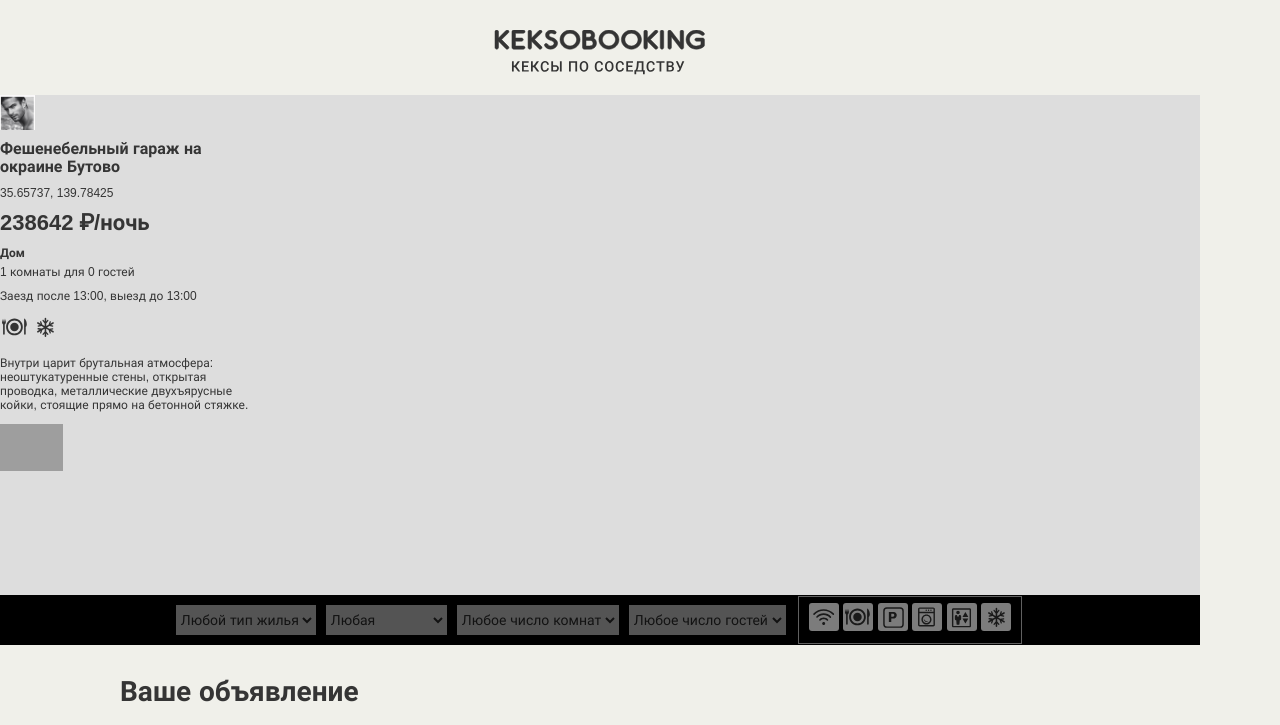
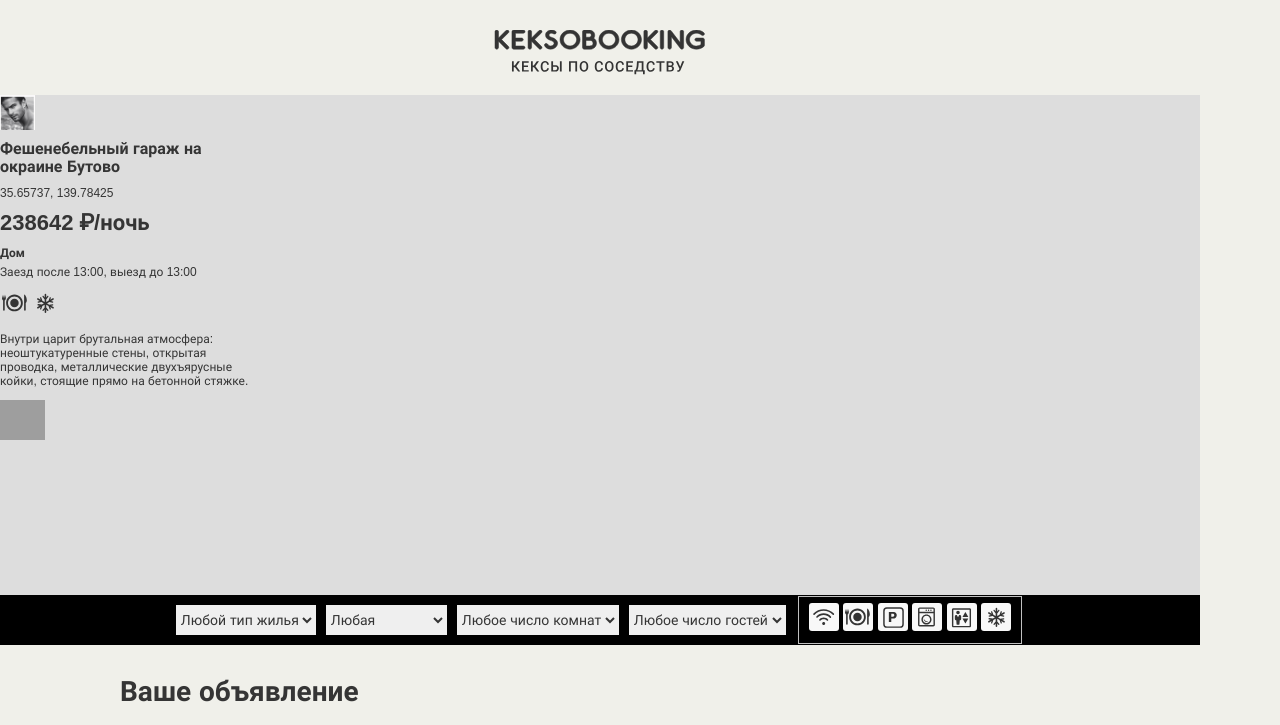
Before and after one commit to naumch1k/1692143-keksobooking-23, a website with bundled scripts: page index.html in a window 1280 px wide. Shown: the top 725 px of the page. Built offline with nearby package versions, Linux system fonts and the light colour scheme; grey boxes are pictures that could not be loaded.

Commit message:
вносит исправления к предыдущему заданию

```diff
--- a/index.html
+++ b/index.html
@@ -71,7 +71,7 @@
     <!-- Форма объявления -->
     <section class="notice">
       <h2 class="notice__title">Ваше объявление</h2>
-      <form class="ad-form" method="post" enctype="multipart/form-data" autocomplete="off">
+      <form class="ad-form" action="https://23.javascript.pages.academy/keksobooking" method="post" enctype="multipart/form-data" autocomplete="off">
         <fieldset class="ad-form-header">
           <legend class="ad-form-header__title">Ваша фотография (для карты)</legend>
           <div class="ad-form-header__upload">
@@ -79,7 +79,7 @@
               <img src="img/muffin-grey.svg" alt="Аватар пользователя" width="40" height="44">
             </div>
             <div class="ad-form__field">
-              <input type="file" id="avatar" name="avatar" class="ad-form-header__input visually-hidden">
+              <input type="file" id="avatar" name="avatar" class="ad-form-header__input visually-hidden" accept="image/png, image/jpeg">
               <label class="ad-form-header__drop-zone" for="avatar">Загрузить<br>фото...</label>
             </div>
             <p class="ad-form-header__info">Заполните все обязательные поля, назначьте цену, загрузите аватар и фото жилья. Придумайте интересное описание. Оно сделает объявление более живым и привлекательным. Получившееся объявление должно давать гостям полное представление о вашем жилье.</p>
@@ -87,7 +87,7 @@
         </fieldset>
         <fieldset class="ad-form__element ad-form__element--wide">
           <label class="ad-form__label" for="title">Заголовок объявления</label>
-          <input id="title" name="title" type="text" placeholder="Милая, уютная квартирка в центре Токио">
+          <input id="title" name="title" type="text" placeholder="Милая, уютная квартирка в центре Токио" minlength="30" minlength="100" required>
         </fieldset>
         <fieldset class="ad-form__element ad-form__element--wide">
           <label class="ad-form__label" for="address">Адрес (координаты)</label>
@@ -105,7 +105,7 @@
         </fieldset>
         <fieldset class="ad-form__element">
           <label class="ad-form__label" for="price">Цена за ночь, руб.</label>
-          <input id="price" name="price" type="number" placeholder="5000">
+          <input id="price" name="price" type="number" placeholder="5000" max="1000000" required>
         </fieldset>
         <fieldset class="ad-form__element ad-form__element--time">
           <label class="ad-form__label" for="timein">Время заезда и выезда</label>
@@ -161,7 +161,7 @@
           <label class="ad-form__label">Фотография жилья</label>
           <div class="ad-form__photo-container">
             <div class="ad-form__upload">
-              <input type="file" id="images" name="images" class="ad-form__input visually-hidden">
+              <input type="file" id="images" name="images" class="ad-form__input visually-hidden" accept="image/png, image/jpeg">
               <label for="images" class="ad-form__drop-zone">Загрузить<br>фото...</label>
             </div>
             <div class="ad-form__photo"></div>
--- a/js/card-list.js
+++ b/js/card-list.js
@@ -26,12 +26,19 @@ const OFFER_TYPES = {
   'hotel': 'Отель',
 };
 
+const PhotoSize = {
+  WIDTH: '45px',
+  HEIGHT: '40px',
+};
+
 const addPhotos = (cardData, photoList) => {
+  photoList.innerHTML = '';
   const photos = cardData.photos;
 
   photos.forEach((item) => {
     const photo = document.createElement('img');
-    photo.style.width = '25%';//временно
+    photo.style.width = PhotoSize.WIDTH;
+    photo.style.height = PhotoSize.HEIGHT;
     photo.src = item;
     photo.classList.add(cardSelectors.photoClass);
 
@@ -40,6 +47,7 @@ const addPhotos = (cardData, photoList) => {
 };
 
 const addFeatures = (cardData, featuresList) => {
+  featuresList.innerHTML = '';
   const features = cardData.features;
 
   features.forEach((item) => {
@@ -65,24 +73,26 @@ const similarOffers = createOffers();
 similarOffers.forEach(({ offer, author }) => {
   const cardElement = cardTemplate.cloneNode(true);
 
+  const typeElement = cardElement.querySelector(cardSelectors.type);
+  const capacityElement = cardElement.querySelector(cardSelectors.capacity);
+  const timeElement = cardElement.querySelector(cardSelectors.time);
+  const featureListElement = cardElement.querySelector(cardSelectors.features);
+  const descriptionElement = cardElement.querySelector(cardSelectors.description);
+  const avatarElement = cardElement.querySelector(cardSelectors.avatar);
+  const photoListElement = cardElement.querySelector(cardSelectors.photos);
+
+  // required fields, don't need to be checked
   cardElement.querySelector(cardSelectors.title).textContent = offer.title;
   cardElement.querySelector(cardSelectors.address).textContent = offer.address;
   cardElement.querySelector(cardSelectors.price).textContent = `${offer.price} ₽/ночь`;
-  cardElement.querySelector(cardSelectors.type).textContent = OFFER_TYPES[offer.type];
-  cardElement.querySelector(cardSelectors.capacity).textContent = `${offer.rooms} комнаты для ${offer.guests} гостей`;
-  cardElement.querySelector(cardSelectors.time).textContent = `Заезд после ${offer.checkin}, выезд до ${offer.checkout}`;
 
-  const featureListElement = cardElement.querySelector(cardSelectors.features);
-  featureListElement.innerHTML = '';
-  addFeatures(offer, featureListElement);
-
-  cardElement.querySelector(cardSelectors.description).textContent = offer.description;
-
-  const photoListElement = cardElement.querySelector(cardSelectors.photos);
-  photoListElement.innerHTML = '';
-  addPhotos(offer, photoListElement);
-
-  cardElement.querySelector(cardSelectors.avatar).src = author.avatar;
+  (offer.type) ? typeElement.textContent = OFFER_TYPES[offer.type] : typeElement.remove();
+  (offer.rooms && offer.guests) ? capacityElement.textContent = `${offer.rooms} комнаты для ${offer.guests} гостей` : capacityElement.remove();
+  (offer.checkin && offer.checkout) ? timeElement.textContent = `Заезд после ${offer.checkin}, выезд до ${offer.checkout}` : timeElement.remove();
+  (offer.features) ? addFeatures(offer, featureListElement) : featureListElement.remove();
+  (offer.description) ? descriptionElement.textContent = offer.description : descriptionElement.remove();
+  (offer.photos) ? addPhotos(offer, photoListElement) : photoListElement.remove();
+  (author.avatar) ? avatarElement.src = author.avatar : avatarElement.remove();
 
   similarOffersFragment.appendChild(cardElement);
 });
--- a/js/main.js
+++ b/js/main.js
@@ -1,5 +1,5 @@
 import { disableForms } from './form.js';
 import { renderCardListElement } from './card-list.js';
 
-disableForms(true);
+disableForms(false);
 renderCardListElement();
```
